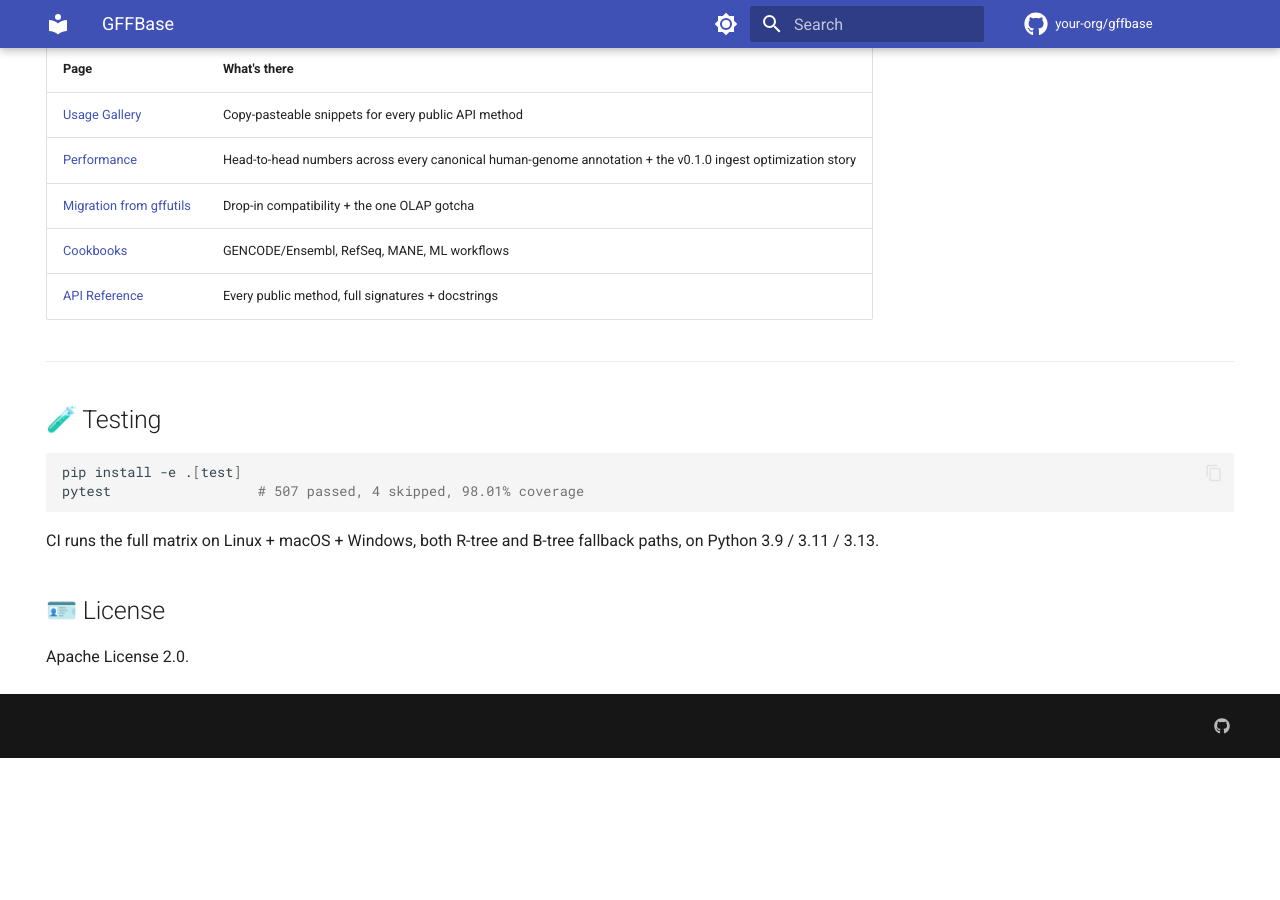
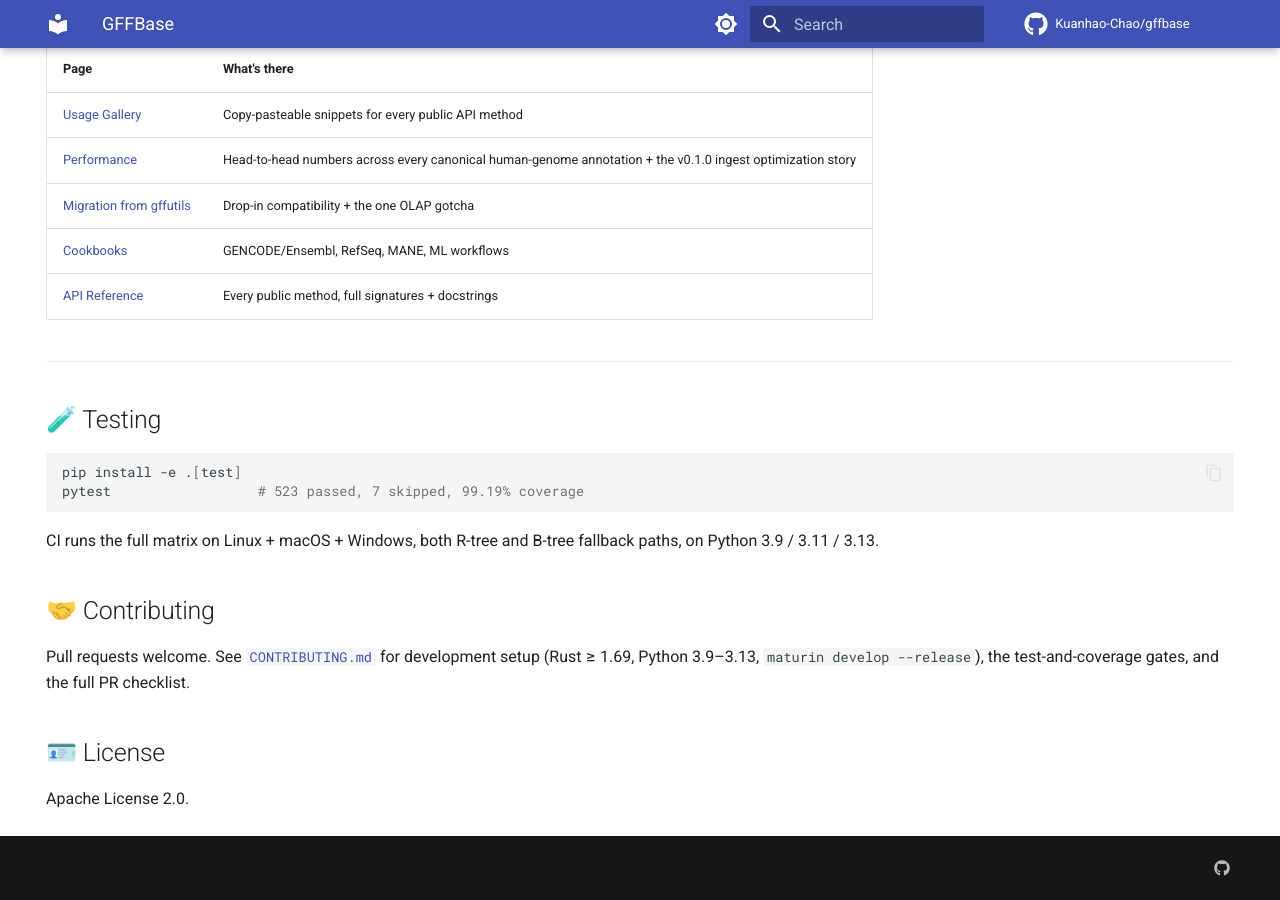
Before and after one commit to Kuanhao-Chao/gffbase, an MkDocs documentation site: the page built from docs/index.md, in a window 1280 px wide and 900 px high, scrolled down 3046 px. Built offline with MkDocs 1.6.1 and Material for MkDocs 9.7.7, drawn with Linux system fonts in a browser that asks for light colours; comment, search, counter and statistics services are not loaded; before the commit the page ends 3804 px from its top, so only the background shows below that.

````diff
--- a/docs/index.md
+++ b/docs/index.md
@@ -9,9 +9,9 @@ title: GFFBase
 
 [![PyPI](https://img.shields.io/pypi/v/gffbase.svg)](https://pypi.org/project/gffbase/)
 [![Python](https://img.shields.io/pypi/pyversions/gffbase.svg)](https://pypi.org/project/gffbase/)
-[![License](https://img.shields.io/badge/license-Apache%202.0-blue.svg)](https://github.com/your-org/gffbase/blob/main/LICENSE)
-[![Tests](https://img.shields.io/badge/tests-507%20passing-brightgreen.svg)](#testing)
-[![Coverage](https://img.shields.io/badge/coverage-98.01%25-brightgreen.svg)](#testing)
+[![License](https://img.shields.io/badge/license-Apache%202.0-blue.svg)](https://github.com/Kuanhao-Chao/gffbase/blob/main/LICENSE)
+[![Tests](https://img.shields.io/badge/tests-523%20passing-brightgreen.svg)](#testing)
+[![Coverage](https://img.shields.io/badge/coverage-99.19%25-brightgreen.svg)](#testing)
 [![Validated](https://img.shields.io/badge/validated-GENCODE%20%7C%20RefSeq%20%7C%20MANE%20%7C%20CHESS%203-blue.svg)](#comprehensive-human-genome-annotations-validated-across-every-canonical-corpus)
 
 ---
@@ -176,12 +176,20 @@ exons = db.children_batched(transcript_ids, featuretype="exon", format="arrow")
 
 ```bash
 pip install -e .[test]
-pytest                  # 507 passed, 4 skipped, 98.01% coverage
+pytest                  # 523 passed, 7 skipped, 99.19% coverage
 ```
 
 CI runs the full matrix on Linux + macOS + Windows, both R-tree and
 B-tree fallback paths, on Python 3.9 / 3.11 / 3.13.
 
+## 🤝 Contributing
+
+Pull requests welcome. See
+[`CONTRIBUTING.md`](https://github.com/Kuanhao-Chao/gffbase/blob/main/CONTRIBUTING.md)
+for development setup (Rust ≥ 1.69, Python 3.9–3.13,
+`maturin develop --release`), the test-and-coverage gates, and the
+full PR checklist.
+
 ## 🪪 License
 
 Apache License 2.0.
--- a/mkdocs.yml
+++ b/mkdocs.yml
@@ -1,8 +1,8 @@
 site_name: GFFBase
 site_description: Rust + DuckDB GFF3/GTF engine — 15× faster ingest, 36× faster bulk ML queries vs legacy gffutils.
-site_url: https://your-org.github.io/gffbase/
-repo_url: https://github.com/your-org/gffbase
-repo_name: your-org/gffbase
+site_url: https://kuanhao-chao.github.io/gffbase/
+repo_url: https://github.com/Kuanhao-Chao/gffbase
+repo_name: Kuanhao-Chao/gffbase
 edit_uri: edit/main/docs/
 
 # `docs/` is the Markdown source root. Files outside that tree (README,
@@ -88,7 +88,7 @@ extra:
   generator: false
   social:
     - icon: fontawesome/brands/github
-      link: https://github.com/your-org/gffbase
+      link: https://github.com/Kuanhao-Chao/gffbase
 
 nav:
   - Home: index.md
````
Also changed, not shown: MIGRATION.md (+1 -1 lines), README.md (+21 -4 lines), pyproject.toml (+5 -5 lines), 3 other files.
